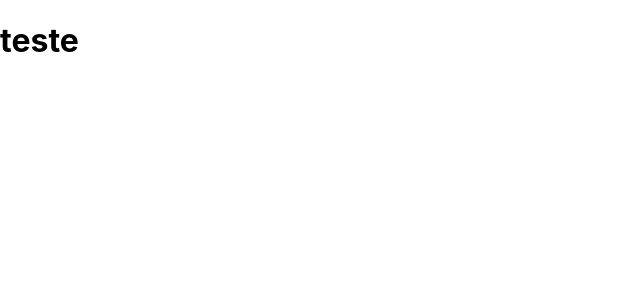
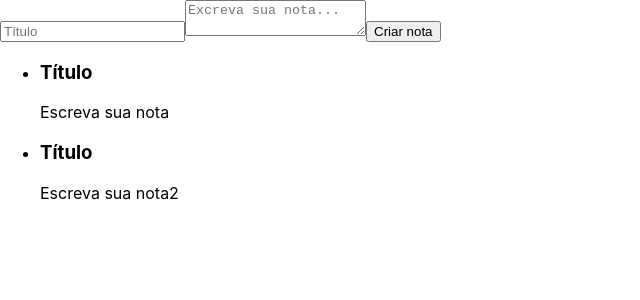
Before and after one commit to Br-ribeiro/React-notas, a React (Create React App) app: page / in a window 1280 px wide. Shown: the top 300 px of the page, without its empty margins (0-640 px from the left). Built offline with nearby package versions, Linux system fonts and the light colour scheme.

Commit message:
Feito a criação do primeiro componente para ser exportado na pagina principal

```diff
--- a/src/App.js
+++ b/src/App.js
@@ -1,8 +1,16 @@
 import React from 'react';
+import { ListaDeNotas } from './componets/ListaDeNotas';
 
 function App() {
   return (
-    <h1>teste</h1>
+    <section>
+      <form>
+        <input type="text" placeholder="Título" />
+        <textarea placeholder="Excreva sua nota..."></textarea>
+        <button>Criar nota</button>
+      </form>
+      <ListaDeNotas/>
+      </section>
   )
 }
 
--- /dev/null
+++ b/src/componets/ListaDeNotas.jsx
@@ -0,0 +1,27 @@
+import React, { Component } from "react";
+
+export class ListaDeNotas extends Component{
+
+    render(){
+        return(
+            <ul>
+                <li>
+                    <section>
+                        <header>
+                            <h3>Título</h3>
+                        </header>
+                        <p>Escreva sua nota</p>
+                    </section>
+                </li>
+                <li>
+                    <section>
+                        <header>
+                            <h3>Título</h3>
+                        </header>
+                        <p>Escreva sua nota2</p>
+                    </section>
+                </li>
+            </ul>
+        );
+    }
+}
```
